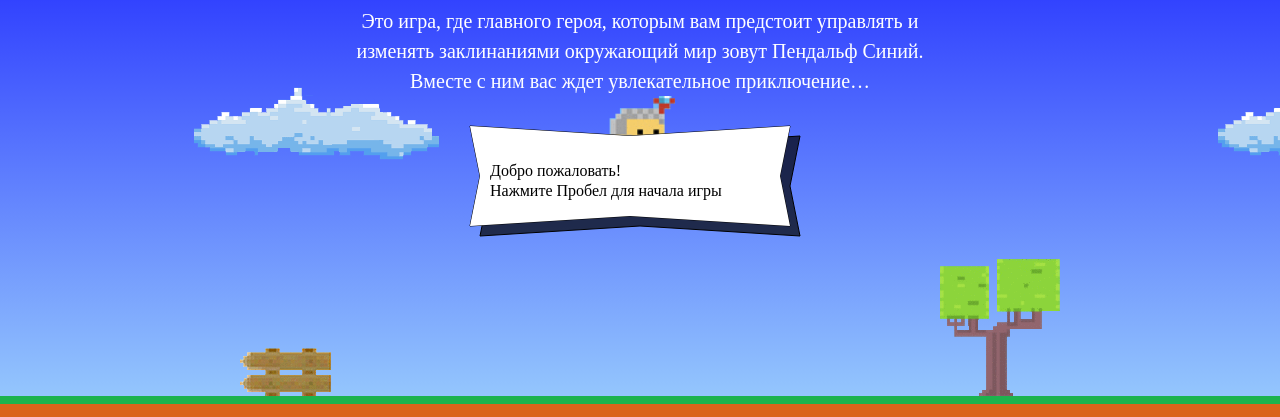
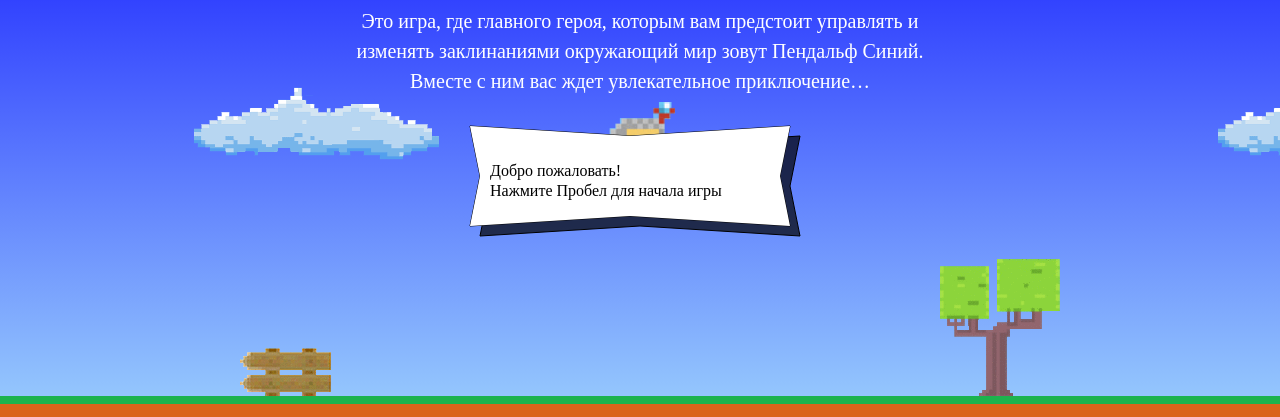
Before and after one commit to ser7ho/584047-code-and-magick, a website: page index.html in a window 1280 px wide. Shown: the part 203-620 px from the top of the page. Drawn offline with Linux system fonts and the light colour scheme; a web font is replaced by a local one.

Commit message:
правит getWizardY

```diff
--- a/index.html
+++ b/index.html
@@ -196,7 +196,7 @@
     return width / 2 - wizardWidth / 2;
   };
   var getWizardY = function (height) {
-    return height / 3.33 - getWizardHeight();
+    return height / 3 - getWizardHeight();
   };
 </script>
 <script src="js/game.js"></script>
```
